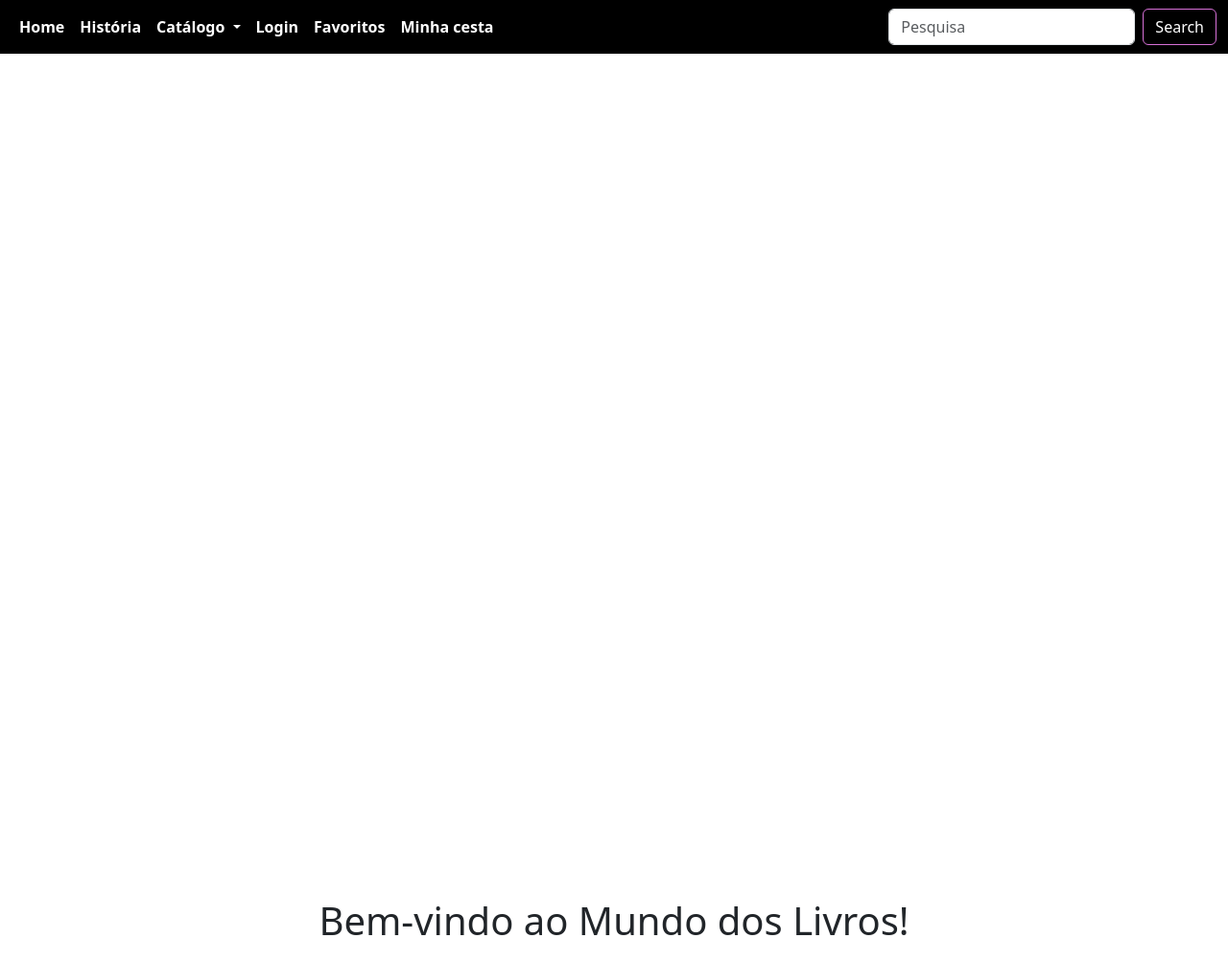
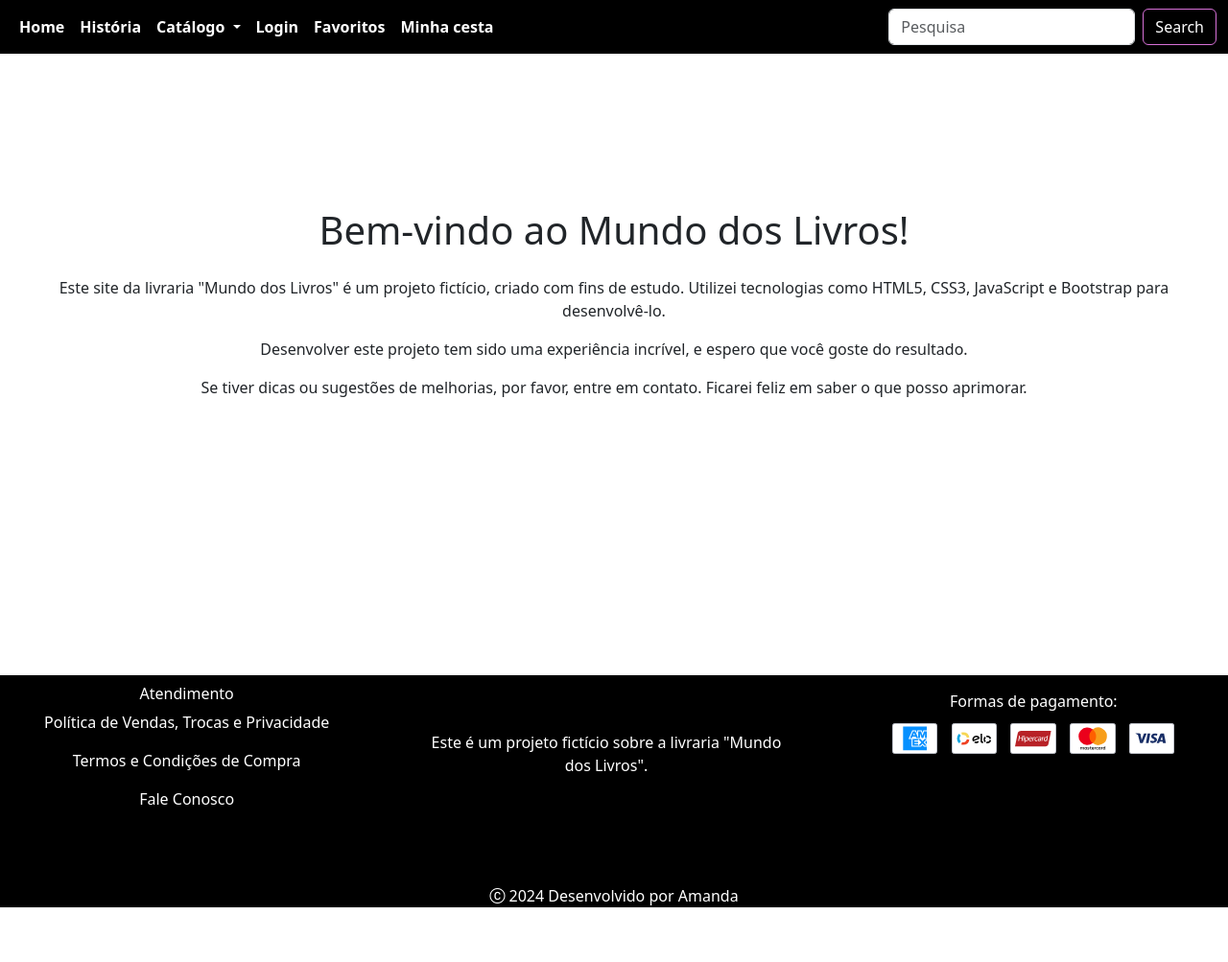
Before and after one commit to AmandaPVSantos/LandingPageLivraria, a website: page historia/historia.html in a window 1280 px wide. Shown: the top 1003 px of the page at 96% size. After the commit the page ends 962 px from the top, so only its background shows below. Drawn offline with nearby package versions, Linux system fonts and the light colour scheme.

Commit message:
adjust content on page - story

```diff
--- a/historia/historia.css
+++ b/historia/historia.css
@@ -1,7 +1,7 @@
 .conteudoHistoria {
-    margin-top: 100vh;
+    margin-top: 10%;
 }
 
 #footer-pai {
-    /* margin-top: 50vh; */
+    margin-top: 20%;
 }
--- a/historia/historia.html
+++ b/historia/historia.html
@@ -59,7 +59,7 @@
         </nav>
     </header>
 
-    <section class="conteudoHistoria text-center p-5">
+    <section class="conteudoHistoria text-center">
         <div class="mb-2 p-3">
             <h1 class="mb-2 p-3">
                 Bem-vindo ao Mundo dos Livros!
```
